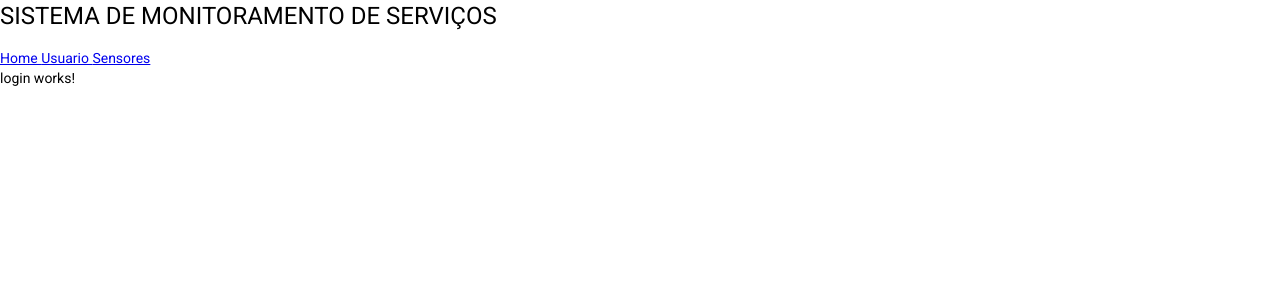
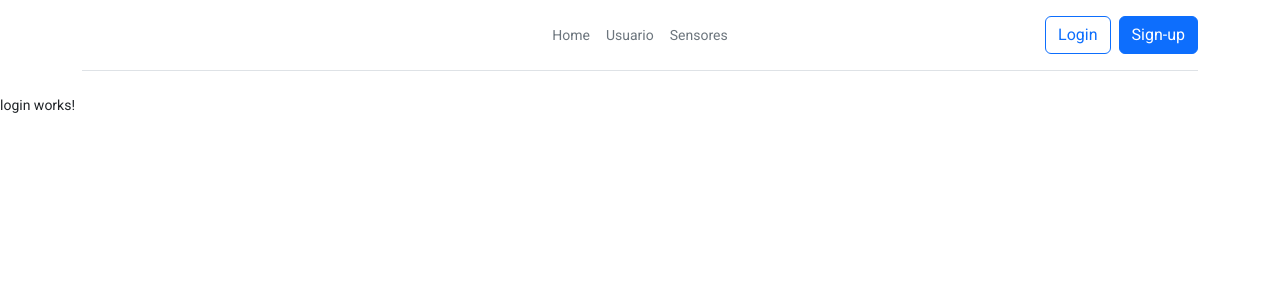
Before and after one commit to Univesp-Erickbento/PI3-SMS, an Angular app: page / in a window 1280 px wide. Shown: the top 300 px of the page. Built offline with nearby package versions, Linux system fonts and the light colour scheme.

Commit message:
Estilizando o formulario de Ususario

```diff
--- a/package.json
+++ b/package.json
@@ -20,6 +20,7 @@
     "@angular/platform-browser": "^14.2.0",
     "@angular/platform-browser-dynamic": "^14.2.0",
     "@angular/router": "^14.2.0",
+    "bootstrap": "^5.2.3",
     "rxjs": "~7.5.0",
     "tslib": "^2.3.0",
     "zone.js": "~0.11.4"
--- a/src/app/app.component.html
+++ b/src/app/app.component.html
@@ -1,7 +1,25 @@
-<h1> SISTEMA DE MONITORAMENTO DE SERVIÇOS</h1>
-<nav>
-  <a routerLink="/home">Home </a>
-  <a routerLink="/cadastro-usuario">Usuario </a>
-  <a routerLink="/cadastro-sensores">Sensores </a>
-</nav>
+
+
+<div class="b-example-divider"></div>
+
+  <div class="container">
+    <header class="d-flex flex-wrap align-items-center justify-content-center justify-content-md-between py-3 mb-4 border-bottom">
+      <a href="/" class="d-flex align-items-center col-md-3 mb-2 mb-md-0 text-dark text-decoration-none">
+        <svg class="bi me-2" width="40" height="32" role="img" aria-label="Bootstrap"><use xlink:href="#bootstrap"/></svg>
+      </a>
+
+      <ul class="nav col-12 col-md-auto mb-2 justify-content-center mb-md-0">
+        <li> <a class="nav-link px-2 link-secondary" routerLink="/home">Home </a></li>
+        <li><a class="nav-link px-2 link-secondary" routerLink="/cadastro-usuario">Usuario </a></li>
+        <li><a class="nav-link px-2 link-secondary" routerLink="/cadastro-sensores">Sensores </a></li>
+
+      </ul>
+
+      <div class="col-md-3 text-end">
+        <button type="button" class="btn btn-outline-primary me-2">Login</button>
+        <button type="button" class="btn btn-primary">Sign-up</button>
+      </div>
+    </header>
+  </div>
+
 <router-outlet></router-outlet>
--- a/src/app/componentes/cadastros/usuario/usuario.component.html
+++ b/src/app/componentes/cadastros/usuario/usuario.component.html
@@ -1,17 +1,19 @@
-<div class="formul">
+<div class="formul" >
 <form >
-    id: <input #uid type="text" class="id" ngModel="USUNOVO.id"><br><br>
-    Nome: <input #unome type="text" class="nome" ngModel="USUNOVO.nome"><br><br>
-    Registro: <input #uregistro type="text" class="registro" ngModel="USUNOVO.registro"><br><br>
-    Setor    : <input  #usetor type="text" class="setor" ngModel="USUNOVO.setor"><br><br>
-    Cargo: <input #ucargo type="text" class="cargo" ngModel="USUNOVO.cargo" ><br><br>
+  <div class="mb-3">
+    id: <input #uid type="text" class="form-control form-control-sm"  ngModel="USUNOVO.id"><br><br>
+    Nome: <input #unome type="text" class="form-control form-control-sm" ngModel="USUNOVO.nome"><br><br>
+    Registro: <input #uregistro type="text" class="form-control form-control-sm" ngModel="USUNOVO.registro"><br><br>
+    Setor    : <input  #usetor type="text" class="form-control form-control-sm" ngModel="USUNOVO.setor"><br><br>
+    Cargo: <input #ucargo type="text" class="form-control form-control-sm" ngModel="USUNOVO.cargo" ><br><br>
+    </div>
 </form>
- <input class="inp" type="button"  value="NOVO"  (click)= " adicionarusuario (uid.value,unome.value,uregistro.value,usetor.value,ucargo.value)"/>
+ <input class="btn btn-primary btn-lg" type="button"  value="NOVO"  (click)= " adicionarusuario (uid.value,unome.value,uregistro.value,usetor.value,ucargo.value)"/>
  </div>
     <p>---------------------------------------------------------------------------------------------------------------------------------------</p>
     <div>{{  Usuarios.length }}</div>
 
-    <p>***************************************************************************************************************************************</p>
+    <p>*******************************************************************************************************************************************************************************************************************************</p>
 
     <div>
      <table class="table table-striped table-hover" >
--- a/src/index.html
+++ b/src/index.html
@@ -9,8 +9,12 @@
   <link rel="preconnect" href="https://fonts.gstatic.com">
   <link href="https://fonts.googleapis.com/css2?family=Roboto:wght@300;400;500&display=swap" rel="stylesheet">
   <link href="https://fonts.googleapis.com/icon?family=Material+Icons" rel="stylesheet">
+  <link href="https://cdn.jsdelivr.net/npm/bootstrap@5.2.3/dist/css/bootstrap.min.css" rel="stylesheet"
+  integrity="sha384-rbsA2VBKQhggwzxH7pPCaAqO46MgnOM80zW1RWuH61DGLwZJEdK2Kadq2F9CUG65" crossorigin="anonymous">
 </head>
 <body class="mat-typography">
   <app-root></app-root>
+  <script src="https://cdn.jsdelivr.net/npm/bootstrap@5.2.3/dist/js/bootstrap.bundle.min.js"
+  integrity="sha384-kenU1KFdBIe4zVF0s0G1M5b4hcpxyD9F7jL+jjXkk+Q2h455rYXK/7HAuoJl+0I4" crossorigin="anonymous"></script>
 </body>
 </html>
```
Also changed, not shown: 1 other file (tests, documents, lock files or other folders).
